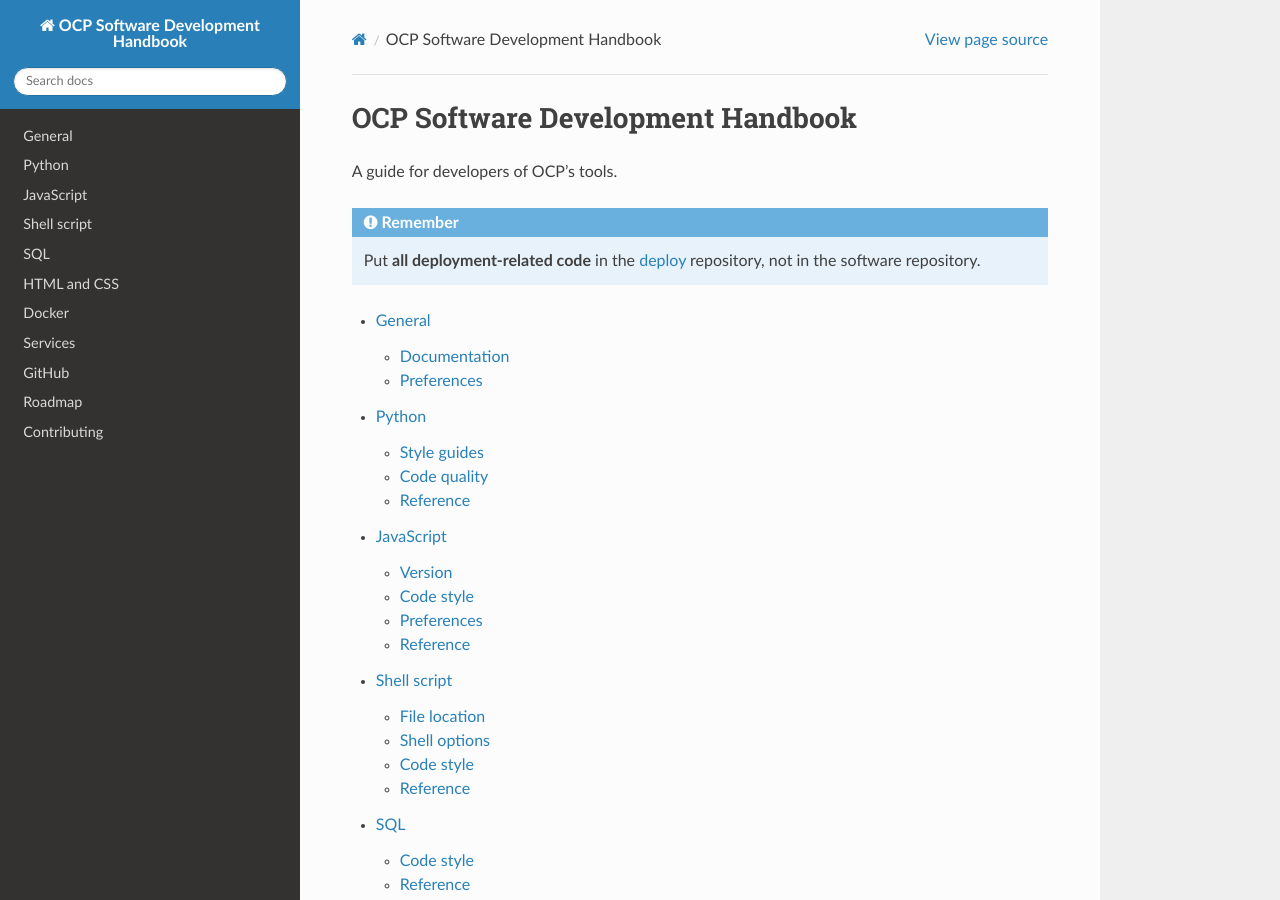
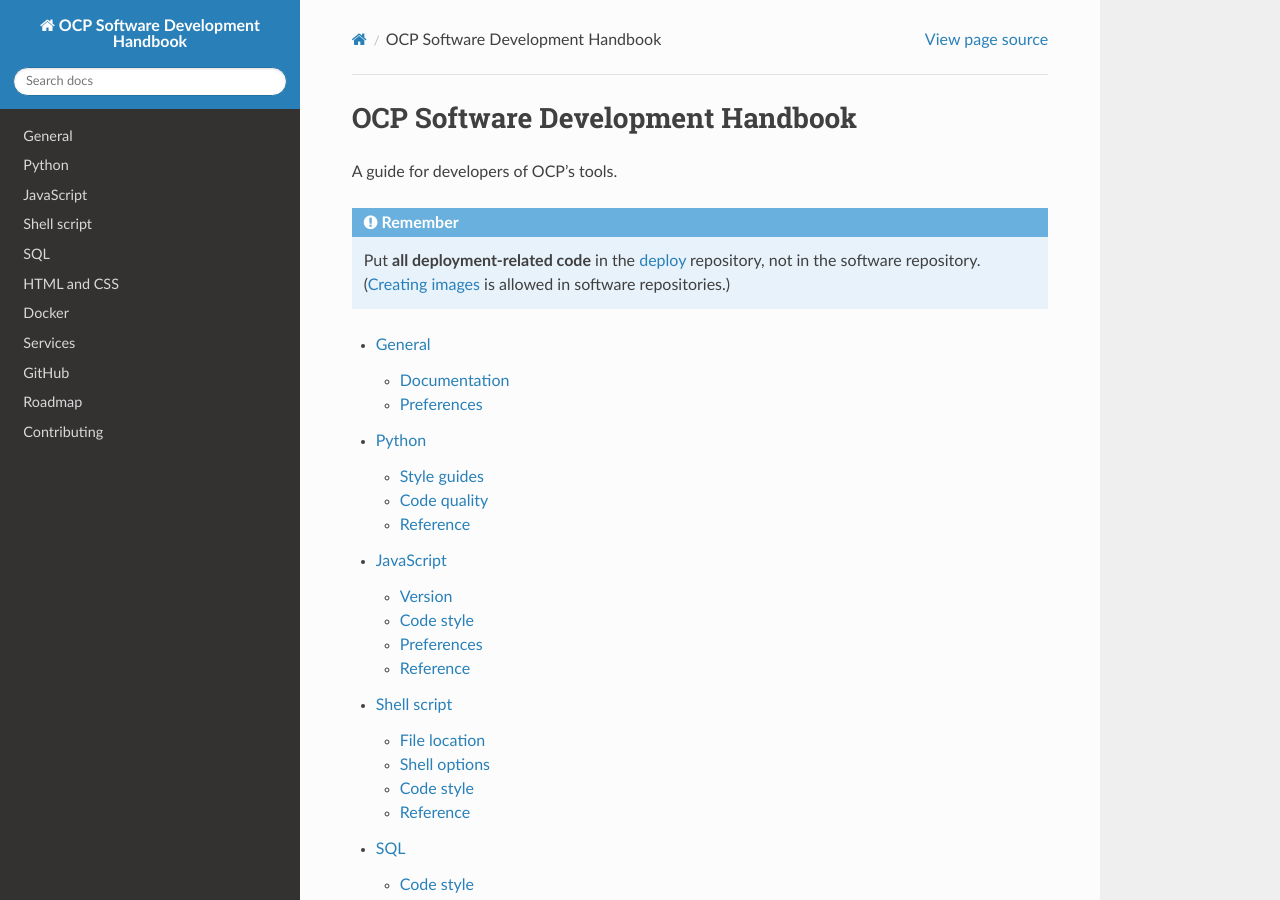
Before and after one commit to open-contracting/software-development-handbook, a Sphinx documentation site: the page built from docs/index.rst, in a window 1280 px wide and 900 px high. Built offline with Sphinx 7.4.7 and the Read the Docs theme 2.0.0, drawn with Linux system fonts in a browser that asks for light colours.

Commit message:
docs: Clarify status of Dockerfiles

```diff
--- a/docs/index.rst
+++ b/docs/index.rst
@@ -5,7 +5,7 @@ A guide for developers of OCP's tools.
 
 .. admonition:: Remember
 
-   Put **all deployment-related code** in the `deploy <https://github.com/open-contracting/deploy>`__ repository, not in the software repository.
+   Put **all deployment-related code** in the `deploy <https://github.com/open-contracting/deploy>`__ repository, not in the software repository. (:doc:`Creating images<docker/index>` is allowed in software repositories.)
 
 .. toctree::
    :maxdepth: 2
```
